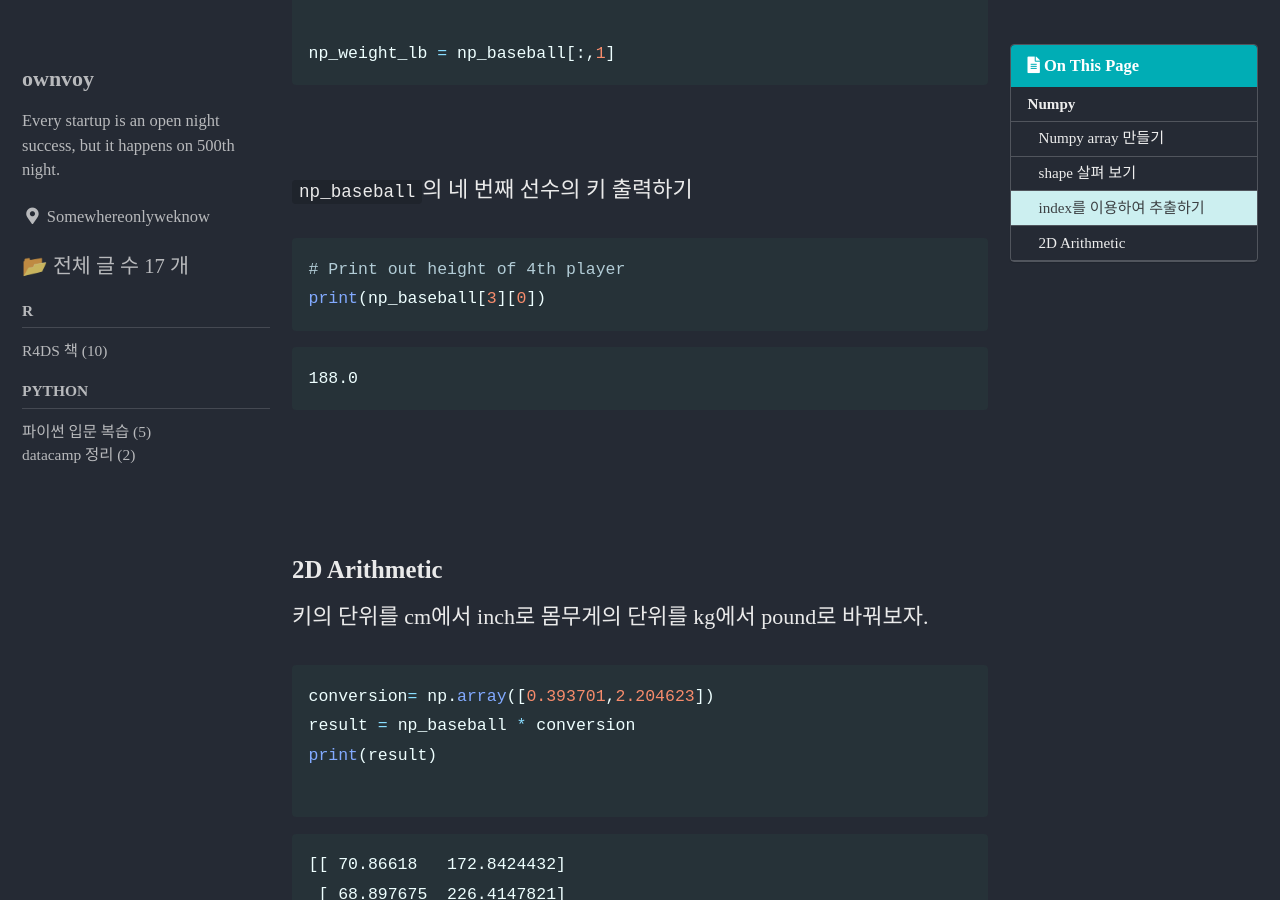
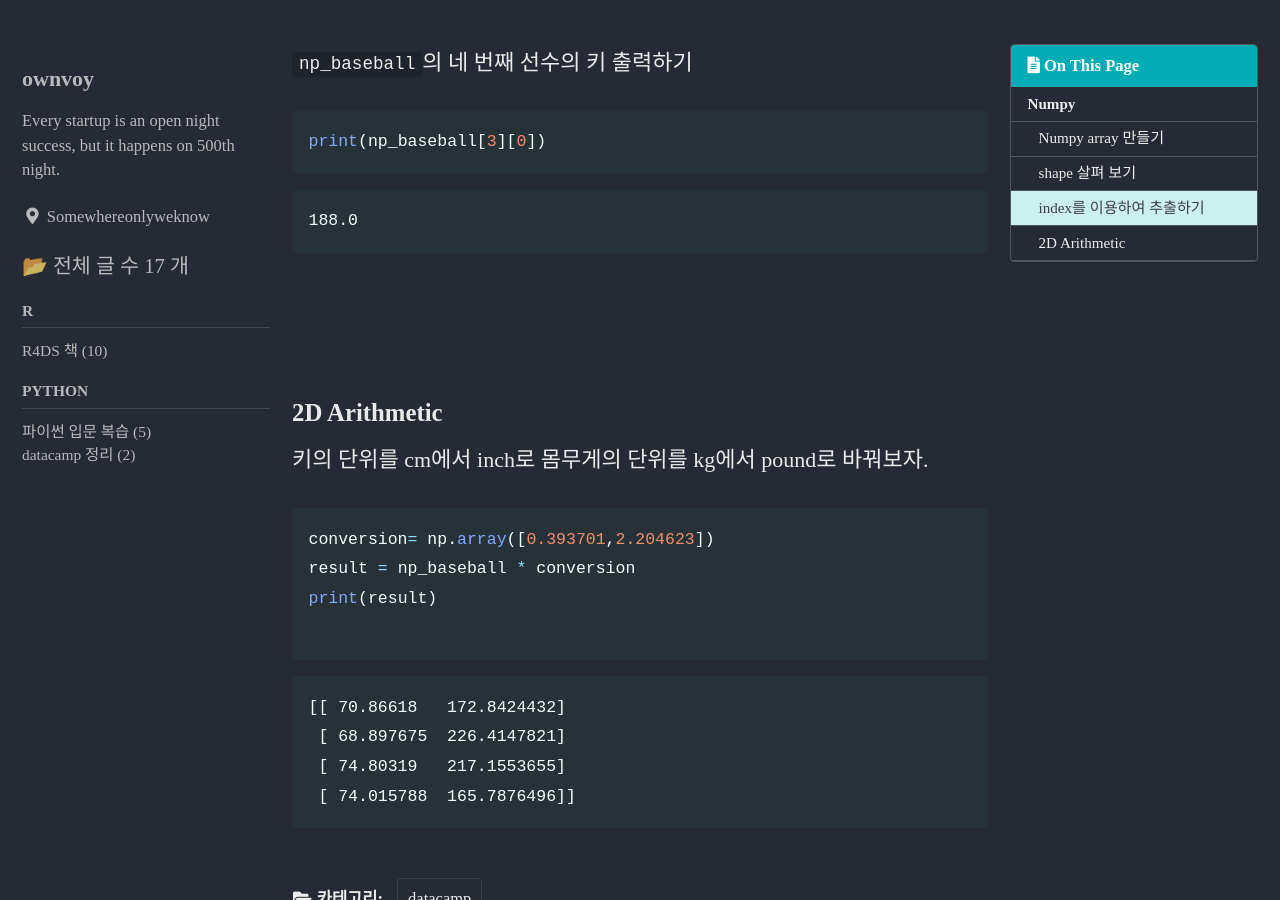
Before and after one commit to ownvoy/ownvoy.github.io, a Jekyll site: the page built from _posts/Python/datacamp/2022-01-21-Numpy.md, in a window 1280 px wide and 900 px high, scrolled down 2069 px. Built offline with Jekyll 4.4.1, drawn with Linux system fonts in a browser that asks for light colours; cached includes are drawn as plain includes; some web fonts are replaced.

Commit message:
가독성

````diff
--- a/_posts/Python/datacamp/2022-01-21-Numpy.md
+++ b/_posts/Python/datacamp/2022-01-21-Numpy.md
@@ -53,7 +53,6 @@
 
 ### index를 이용하여 추출하기
 
-<br>
 
 `np_baseball`의 3 번쨰 row 출력하기
 
@@ -67,8 +66,6 @@
 
 `np_baseball`의 두 번째 column 선택하기
 ```python
-
-
 np_weight_lb = np_baseball[:,1]
 ```
 <br>
@@ -76,7 +73,6 @@
 `np_baseball`의 네 번째 선수의 키 출력하기
 
 ```python
-# Print out height of 4th player
 print(np_baseball[3][0])
 ```
 
````
